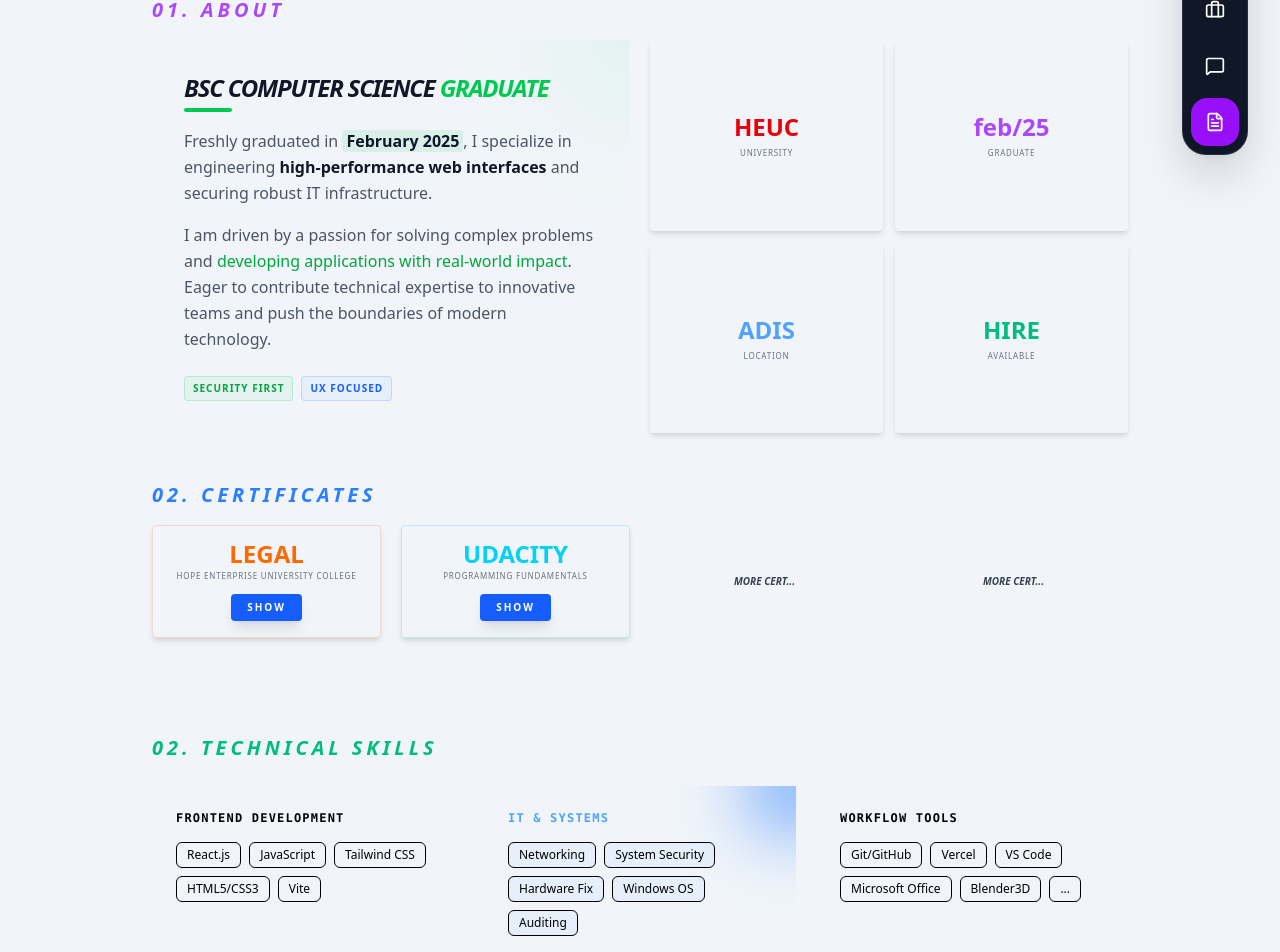
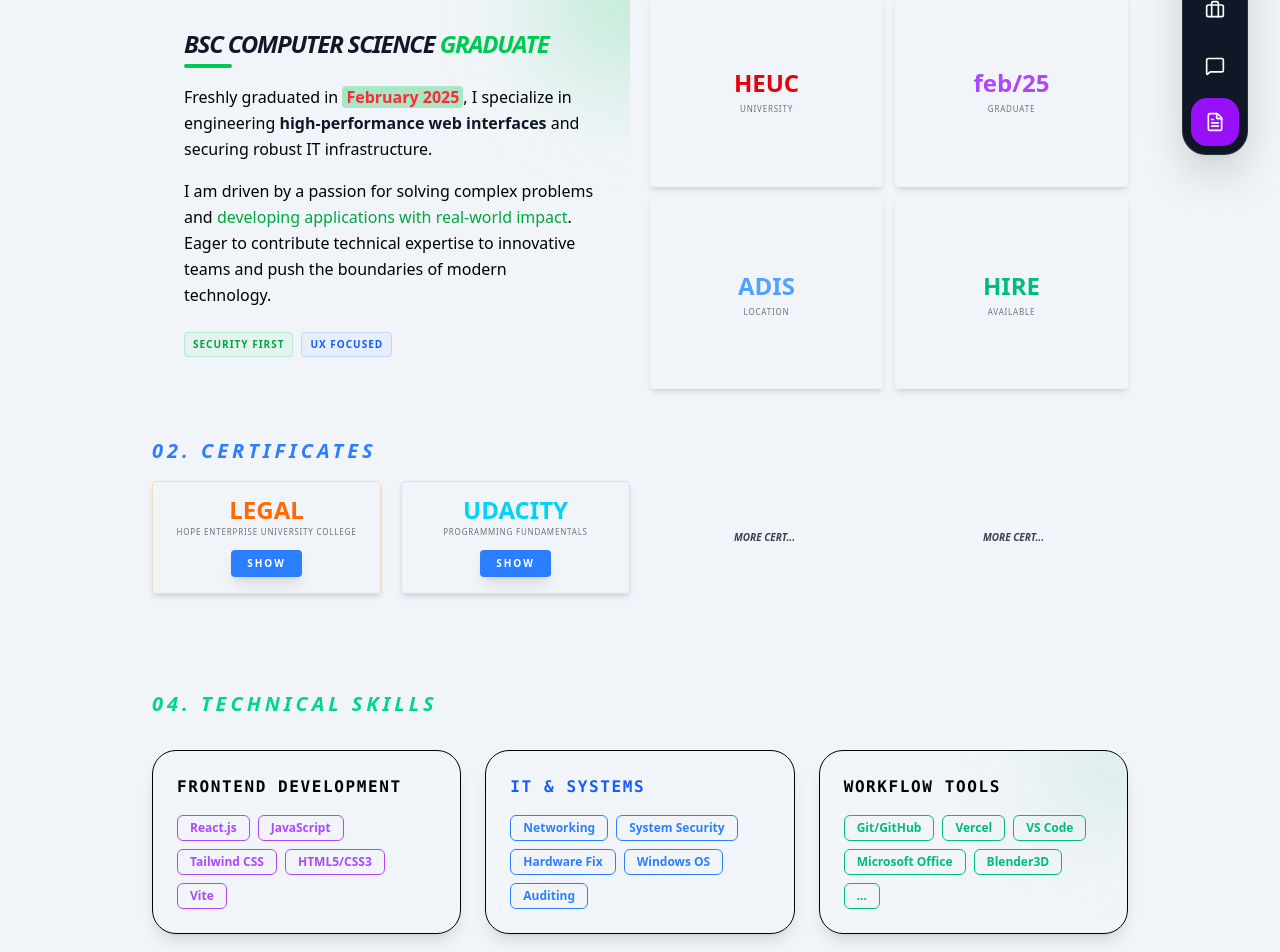
Before and after one commit to biniyamgossa1/biniyamgossa, a React (Vite) app: page / in a window 1280 px wide. Shown: the part 460-1412 px from the top of the page. Built offline with nearby package versions, Linux system fonts and the light colour scheme.

Commit message:
second update ui

```diff
--- a/src/components/sections/About.jsx
+++ b/src/components/sections/About.jsx
@@ -23,37 +23,37 @@ const About = () => {
   ];
 
   return (
-    <section id="about" className="-mt-12 md:mt-1 space-y-12">
+    <section id="about" className="-mt-16 md:mt-1 space-y-12">
 
       {/* ================= 01. ABOUT SECTION ================= */}
-      <div className="space-y-4">
+      <div className="space-y-1">
         <div className="flex items-center gap-3">
           <h2 className="text-xs md:text-xl font-black uppercase tracking-[0.2em] italic text-purple-500">
             01. About
           </h2>
-          <div className="h-[1px] bg-white/10 flex-grow" />
+          <div className="h-[1px] bg-black/50 flex-grow" />
         </div>
 
         <div className="grid grid-cols-2 gap-3 md:gap-5">
           {/* Main Bio Card */}
           <div className="glass-card col-span-2 md:col-span-1 p-6 md:p-8 flex flex-col justify-center relative overflow-hidden group">
-            <div className="absolute top-0 right-0 -mr-16 -mt-16 w-32 h-32 bg-green-500/10 rounded-full blur-3xl group-hover:bg-green-500/20 transition-all duration-500" />
+            <div className="absolute top-0 right-0 -mr-16 -mt-16 w-32 h-32 bg-green-500/40 rounded-full blur-3xl group-hover:bg-green-500/20 transition-all duration-500" />
 
             <div className="relative space-y-4">
               <div className="space-y-1">
-                <h3 className="text-lg md:text-2xl font-black text-gray-900 dark:text-white uppercase tracking-tighter italic">
+                <h3 className="text-lg md:text-2xl font-black text-gray-900 text-black uppercase tracking-tighter italic">
                   BSc Computer Science <span className="text-green-500">Graduate</span>
                 </h3>
                 <div className="h-1 w-12 bg-green-500 rounded-full" />
               </div>
 
-              <p className="text-[13px] md:text-base text-gray-600 dark:text-gray-300 leading-relaxed text-pretty">
-                Freshly graduated in <span className="text-gray-900 dark:text-white font-bold bg-green-500/10 px-1 rounded">February 2025</span>,
-                I specialize in engineering <span className="text-gray-900 dark:text-white font-semibold">high-performance web interfaces</span> and
+              <p className="text-[13px] md:text-base text-black text-black leading-relaxed text-pretty">
+                Freshly graduated in <span className=" text-red-500 font-bold bg-green-500/30 px-1 rounded">February 2025</span>,
+                I specialize in engineering <span className="text-gray-900  font-semibold">high-performance web interfaces</span> and
                 securing robust IT infrastructure.
               </p>
 
-              <p className="text-[13px] md:text-base text-gray-600 dark:text-gray-300 leading-relaxed">
+              <p className="text-[13px] md:text-base text-black  leading-relaxed">
                 I am driven by a passion for solving complex problems and
                 <span className="text-green-600 dark:text-green-400 font-medium"> developing applications with real-world impact</span>.
                 Eager to contribute technical expertise to innovative teams and push the boundaries of modern technology.
@@ -109,7 +109,7 @@ const About = () => {
 
               <button
                 onClick={() => setSelectedImg(cert.img)}
-                className={`text-[10px] font-black bg-blue-600 uppercase tracking-[0.2em] px-4 py-1.5 rounded-sm outline-none hover:bg-blue-500 transition-all shadow-lg active:scale-95 ${cert.btn}`}
+                className={`text-[10px] font-black bg-blue-500 uppercase tracking-[0.2em] px-4 py-1.5 rounded-sm outline-none hover:bg-blue-500 transition-all shadow-lg active:scale-95 ${cert.btn}`}
               >
                 Show
               </button>
--- a/src/components/sections/Hero.jsx
+++ b/src/components/sections/Hero.jsx
@@ -69,7 +69,7 @@ const Hero = () => {
   };
 
   return (
-    <section className="px-4 sm:px-6 lg:px-8 -mt-12 overflow-hidden">
+    <section className="px-4 sm:px-6 lg:px-6 -mt-20 overflow-hidden">
       <div className="max-w-6xl mx-auto">
         <div className="flex items-center gap-6 sm:gap-8 md:gap-12">
 
--- a/src/components/sections/Skills.jsx
+++ b/src/components/sections/Skills.jsx
@@ -15,34 +15,54 @@ const Skills = () => {
     {
       title: "Workflow Tools",
       color: "emerald",
-      skills: ["Git/GitHub", "Vercel",  "VS Code", "Microsoft Office","Blender3D","..."]
+      skills: ["Git/GitHub", "Vercel", "VS Code", "Microsoft Office","Blender3D","..."]
     }
   ];
 
+  // Map category colors to text colors for skill badges
+  const textColors = {
+    purple: "text-purple-500",
+    blue: "text-blue-500",
+    emerald: "text-emerald-500",
+  };
+
   return (
-    <section id="skills" className="space-y-1 md:space-y-6">
+    <section id="skills" className="space-y-4 md:space-y-8">
+
+      {/* Section Title */}
       <div className="flex items-center gap-3">
-        <h2 className="text-xs md:text-xl font-black uppercase tracking-[0.2em] italic text-emerald-500">
-          02. Technical Skills
+        <h2 className="text-xs md:text-xl font-black uppercase tracking-[0.2em] italic text-emerald-400">
+          04. Technical Skills
         </h2>
         <div className="h-[1px] bg-white/10 flex-grow" />
       </div>
 
-      <div className="grid grid-cols-1 md:grid-cols-3 gap-3 md:gap-5">
+      {/* Cards Grid */}
+      <div className="grid grid-cols-1 md:grid-cols-3 gap-4 md:gap-6">
         {categories.map((cat) => (
-          <div key={cat.title} className="glass-card p-4 md:p-6 relative overflow-hidden group">
-            {/* Background Glow */}
-            <div className={`absolute -top-10 -right-10 w-20 h-20 bg-${cat.color}-500 blur-2xl rounded-full`} />
+          <div
+            key={cat.title}
+            className={`relative p-5 md:p-6 rounded-3xl bg-gradient-to-br from-${cat.color}-50/10 via-${cat.color}-100/20 to-${cat.color}-200/20
+              backdrop-blur-lg border border-${cat.color}-200/20 overflow-hidden group hover:scale-105 transition-transform duration-500 shadow-lg hover:shadow-2xl`}
+          >
+            {/* Animated Gradient Glow */}
+            <div className={`absolute -top-10 -right-10 w-28 h-28 rounded-full opacity-40
+              bg-gradient-to-tr from-${cat.color}-400 via-${cat.color}-500 to-${cat.color}-600
+              blur-3xl group-hover:opacity-70 transition-all duration-500`} />
 
-            <h3 className={`text-[10px] md:text-xs font-mono font-bold uppercase mb-4 text-${cat.color}-400 tracking-widest`}>
+            {/* Category Title */}
+            <h3 className={`text-sm md:text-base font-mono font-bold uppercase mb-4 text-${cat.color}-600 tracking-widest`}>
               {cat.title}
             </h3>
 
+            {/* Skills */}
             <div className="flex flex-wrap gap-2">
-              {cat.skills.map((skill) => (
+              {cat.skills.map((skill, i) => (
                 <span
                   key={skill}
-                  className={`text-[9px] md:text-xs px-2.5 py-1 rounded-md bg-${cat.color}-500/5 border border-${cat.color}-500/10 text-black hover:border-${cat.color}-500/40 hover:text-white transition-all`}
+                  className={`px-3 py-1 rounded-md bg-gradient-to-r from-${cat.color}-300 to-${cat.color}-500
+                    border border-${cat.color}-600 ${textColors[cat.color]} font-semibold text-[10px] md:text-xs
+                    hover:from-${cat.color}-400 hover:to-${cat.color}-600 hover:scale-105 transition-all duration-300 cursor-default`}
                 >
                   {skill}
                 </span>
```
